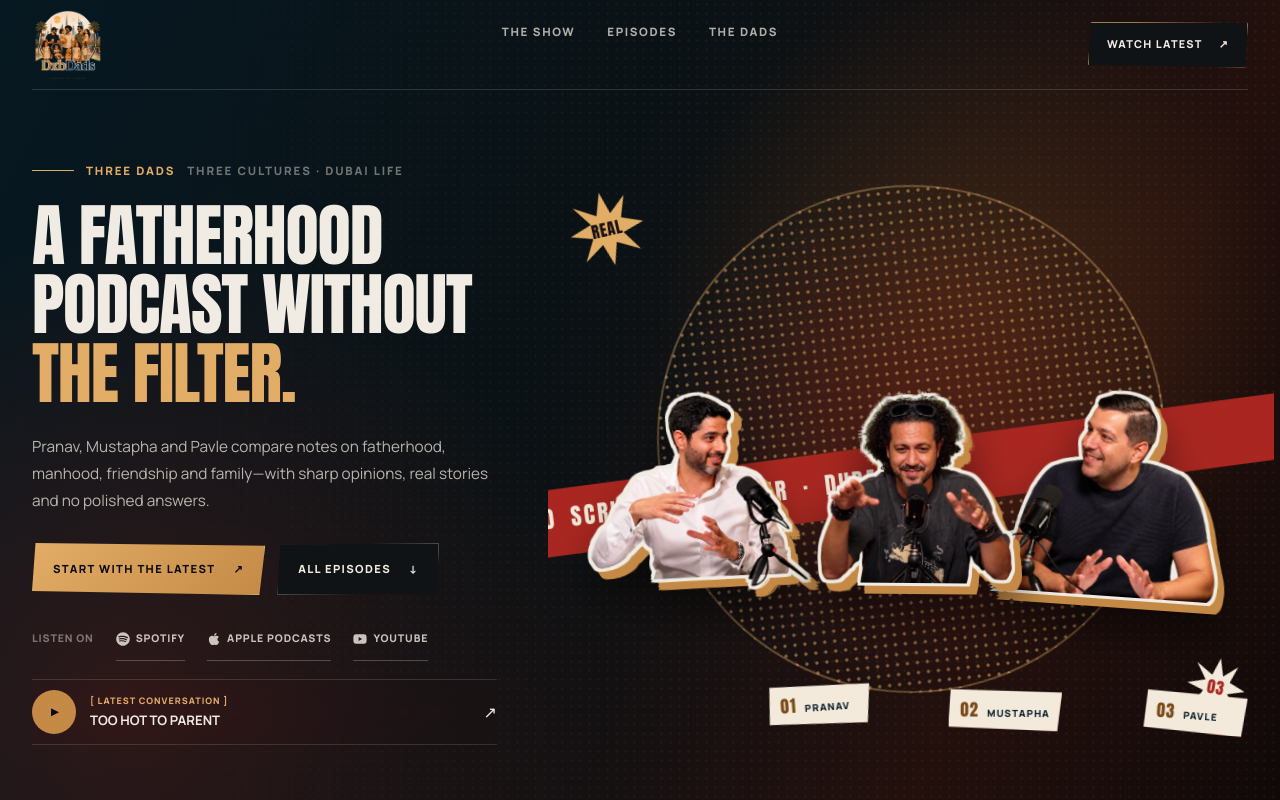
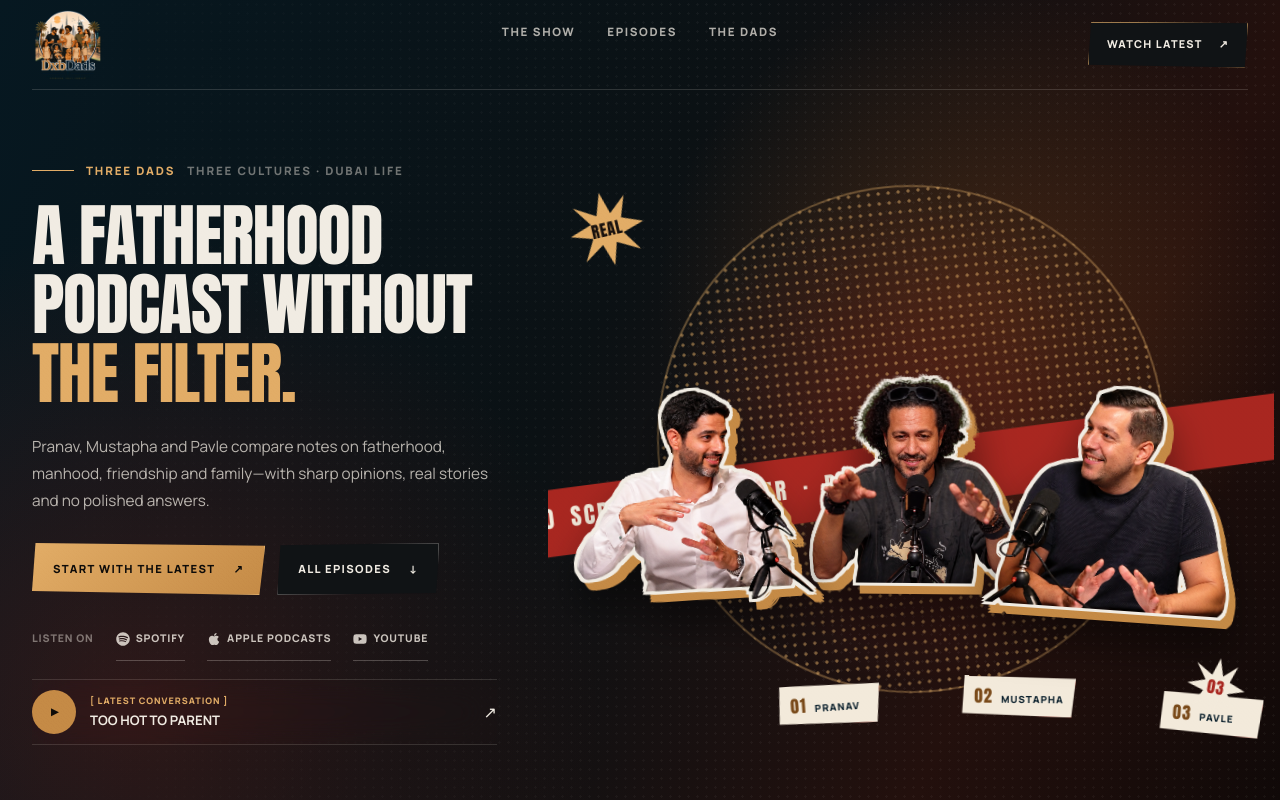
Before and after one commit to lohithlalesh/dxb-dads, a Next.js app: page / in a window 1280 px wide. Shown: the top 800 px of the page. Built offline with nearby package versions, Linux system fonts and the light colour scheme; no server answers.

Commit message:
Revert "Restore Mustapha foreground balance"
This reverts commit 7ec91214d9bd73f24634c1db2c916bcd7adef1c5.

```diff
--- a/app/hero-rebuild.css
+++ b/app/hero-rebuild.css
@@ -359,30 +359,30 @@
 .cutout-pranav {
   --cutout-angle: -4deg;
   z-index: 6;
-  top: 17%;
-  left: -4%;
-  width: 55%;
-  height: 78%;
+  top: 18%;
+  left: -7%;
+  width: 60%;
+  height: 77%;
   animation-delay: 120ms;
 }
 
 .cutout-mustapha {
   --cutout-angle: 0.5deg;
-  z-index: 7;
-  top: 15%;
-  left: 22.5%;
-  width: 55%;
-  height: 78%;
+  z-index: 5;
+  top: 14%;
+  left: 20%;
+  width: 60%;
+  height: 77%;
   animation-delay: 220ms;
 }
 
 .cutout-pavle {
   --cutout-angle: 4deg;
   z-index: 6;
-  top: 17%;
-  right: -4%;
-  width: 55%;
-  height: 78%;
+  top: 18%;
+  right: -7%;
+  width: 60%;
+  height: 77%;
   animation-delay: 320ms;
 }
 
@@ -550,9 +550,9 @@
   .hero-editorial .hero-actions { margin-top: 20px; }
   .hero-listen, .editorial-now-playing { display: none; }
   .pulp-halftone { top: 8%; left: 15%; width: min(70%, 38svh); }
-  .cutout-pranav { top: 13%; left: -4%; width: 55%; height: 84%; }
-  .cutout-mustapha { top: 10%; left: 22.5%; width: 55%; height: 84%; }
-  .cutout-pavle { top: 13%; right: -4%; width: 55%; height: 84%; }
+  .cutout-pranav { top: 13%; left: -6%; width: 58%; height: 84%; }
+  .cutout-mustapha { top: 9%; left: 21%; width: 58%; height: 84%; }
+  .cutout-pavle { top: 13%; right: -6%; width: 58%; height: 84%; }
   .hero-art-copy { top: 3%; right: 1%; }
   .pulp-stripe { top: 50%; height: 62px; }
 }
```
